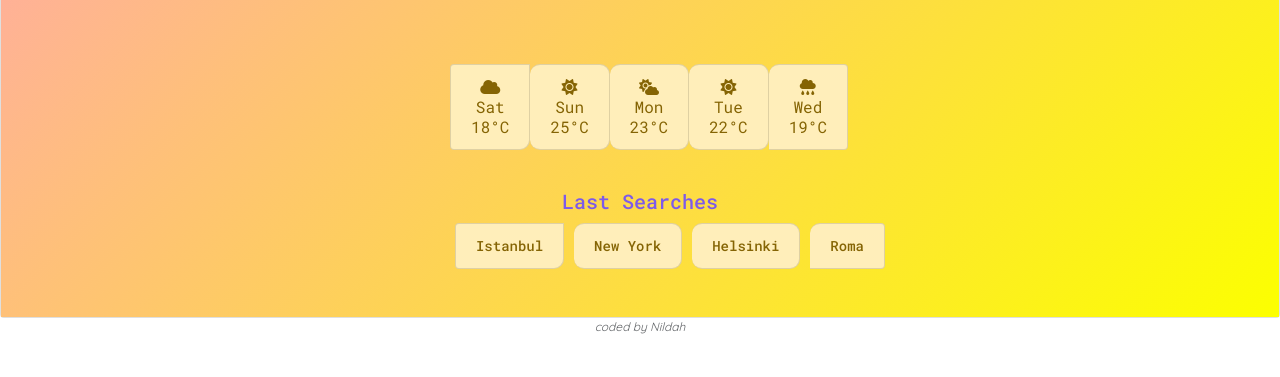
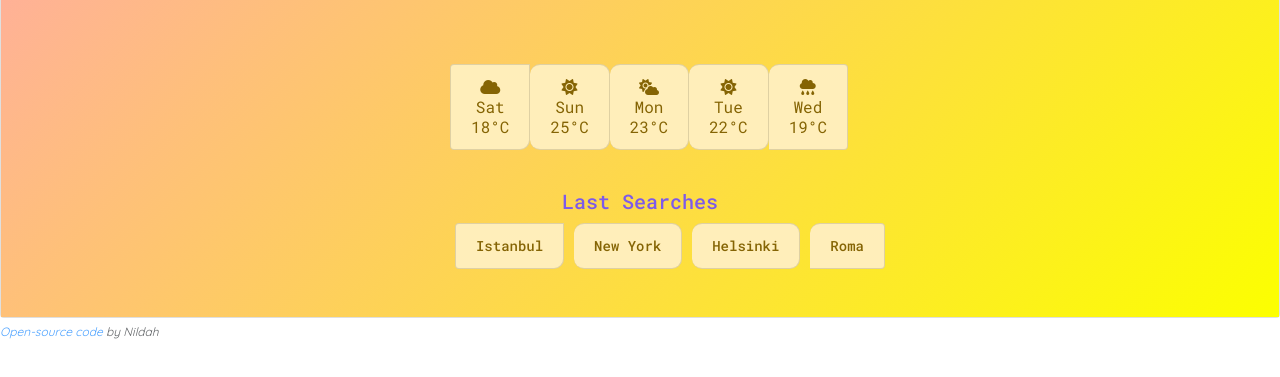
Before and after one commit to Nildah/my-shecodes-weather-app, a plain HTML site: page index.html in a window 1280 px wide. Shown: the part 385-762 px from the top of the page. Drawn offline with nearby package versions, Linux system fonts and the light colour scheme.

Commit message:
reorganize folders

```diff
--- a/index.html
+++ b/index.html
@@ -13,7 +13,7 @@
       src="https://kit.fontawesome.com/7deab6e65f.js"
       crossorigin="anonymous"
     ></script>
-    <link rel="stylesheet" href="src/style2.css" />
+    <link rel="stylesheet" href="src/style.css" />
     <link rel="preconnect" href="https://fonts.googleapis.com" />
     <link rel="preconnect" href="https://fonts.gstatic.com" crossorigin />
     <link
@@ -111,9 +111,15 @@
           </h4>
         </div>
       </div>
-
-      <p>coded by Nildah</p>
+       <small class="coded">
+          <a
+            href="https://github.com/Nildah/my-shecodes-weather-app/tree/main"
+            target="_blank"
+            >Open-source code</a
+          >
+          by Nildah
+        </small>
     </div>
-    <script src="src/code2.js"></script>
+    <script src="src/code.js"></script>
   </body>
 </html>
--- a/src/style2.css
+++ b/src/style.css
@@ -29,13 +29,7 @@ h3 {
 h4 {
   font-size: 20px;
 }
-p {
-  text-align: center;
-  font-family: "Quicksand", sans-serif;
-  font-style: italic;
-  font-size: 12px;
-  opacity: 0.7;
-}
+
 ul {
   padding: 0;
 }
@@ -46,6 +40,13 @@ li {
   border-radius: 10px;
   max-width: 400px;
   margin: 0 auto;
+}
+.coded {
+  text-align: center;
+  font-family: "Quicksand", sans-serif;
+  font-style: italic;
+  font-size: 12px;
+  opacity: 0.7;
 }
 .temperature {
   font-size: 40px;
```
Also changed, not shown: src/code.js (renamed from src/code2.js).
